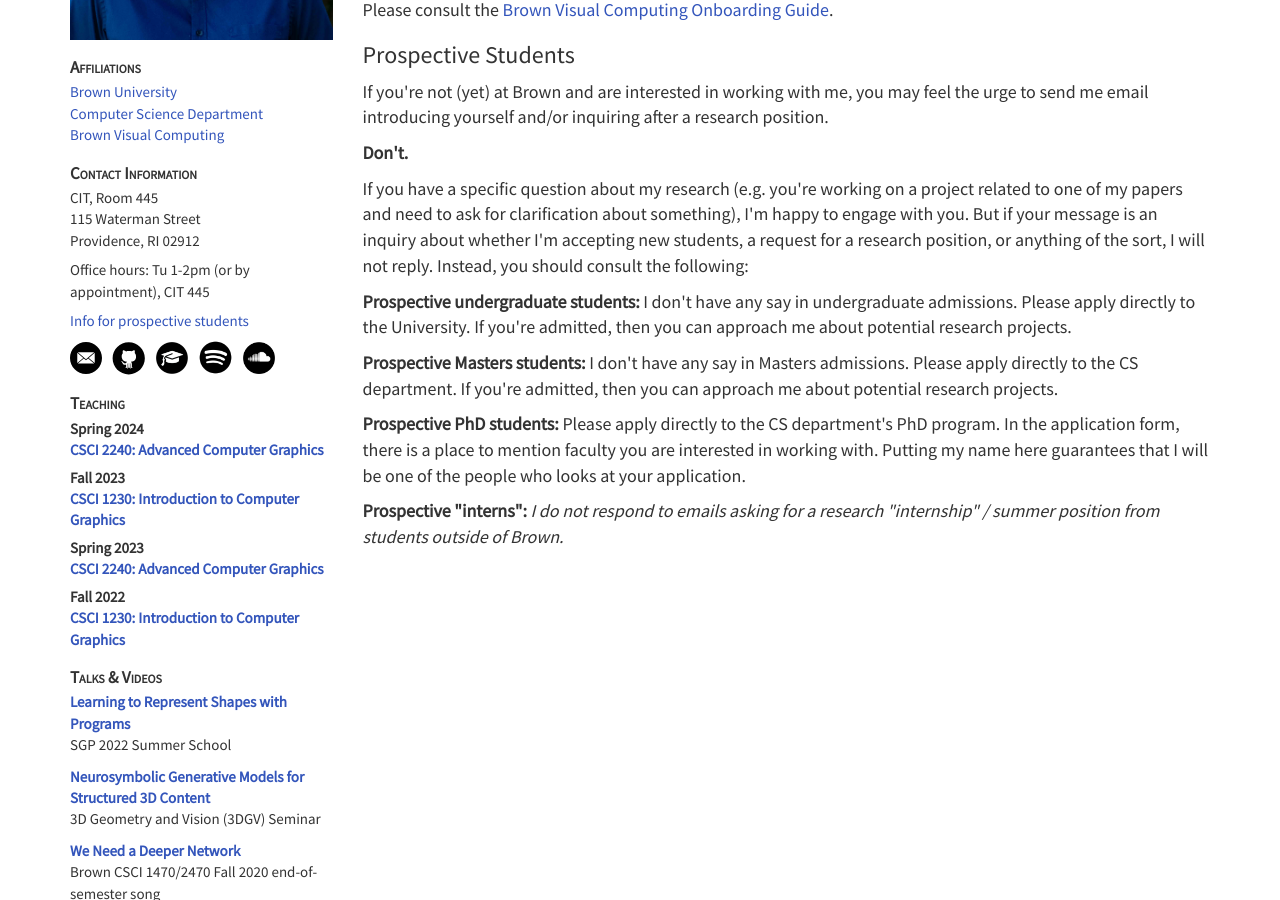
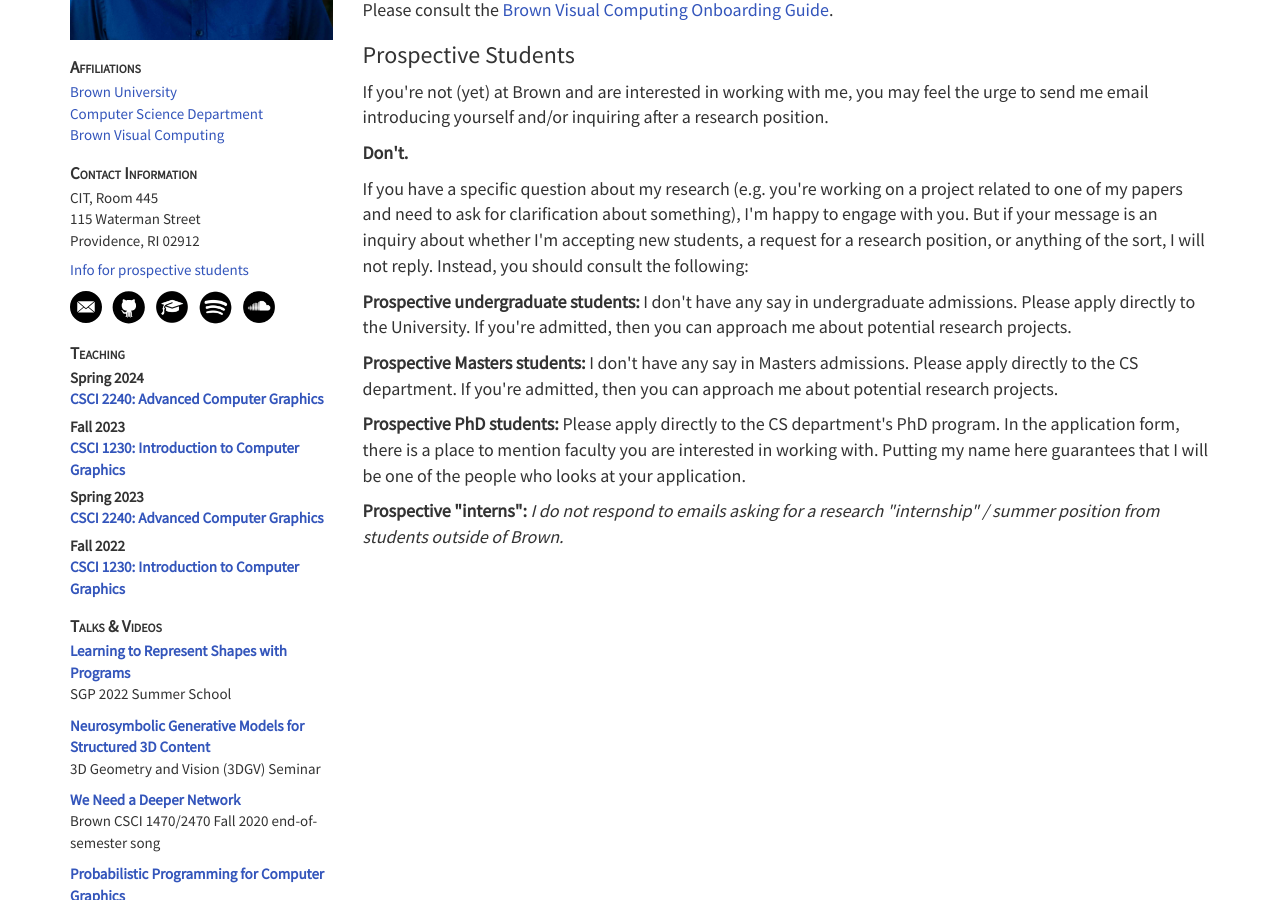
Before and after one commit to dritchie/dritchie.github.io, a Jekyll site: the page built from prospective_students.html, in a window 1280 px wide and 900 px high, scrolled down 302 px. Built offline with Jekyll 4.4.1, drawn with Linux system fonts in a browser that asks for light colours.

Commit message:
Remove office hours from sidebar for the summer.

```diff
--- a/_includes/sidebar.html
+++ b/_includes/sidebar.html
@@ -14,7 +14,7 @@
 	<div>CIT, Room 445</div>
 	<div>115 Waterman Street</div>
 	<div>Providence, RI 02912</div>
-	<div id='officehours'>Office hours: Tu 1-2pm (or by appointment), CIT 445</div>
+	<!-- <div id='officehours'>Office hours: Tu 1-2pm (or by appointment), CIT 445</div> -->
 	<!-- <div id='officehours'>Office hours: TBD</div> -->
 	<div id='prospectives'>
 		<a target='_blank' href='/prospective_students.html'>Info for prospective students</a>
```
